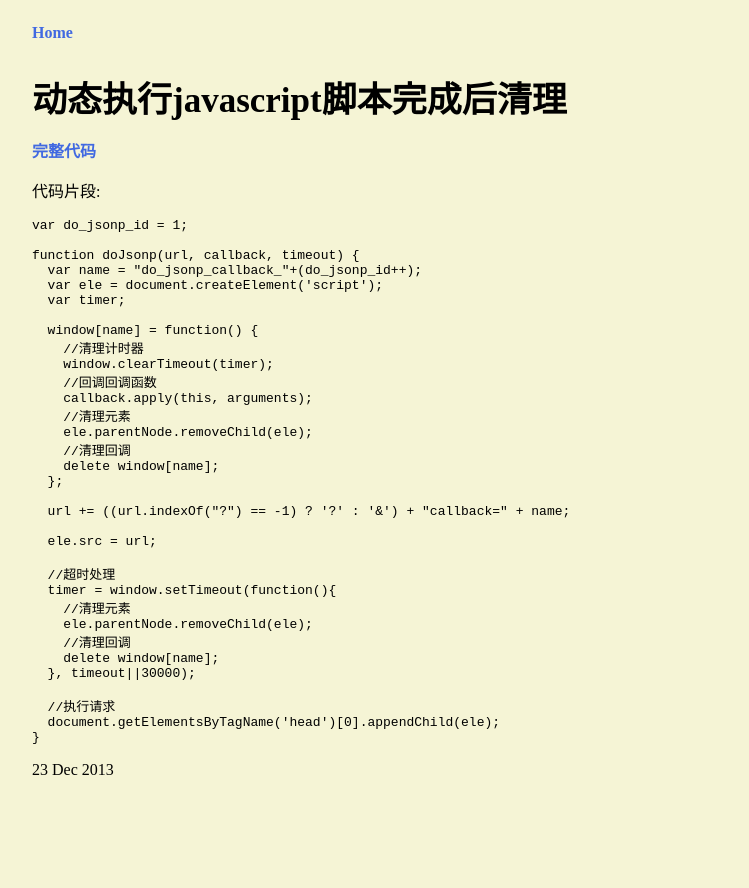
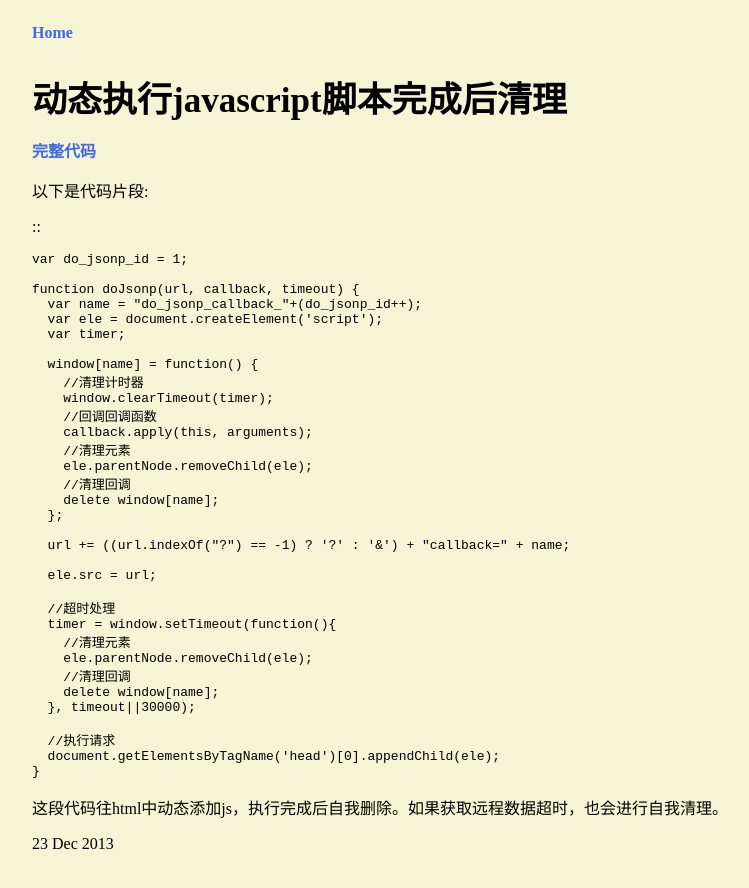
Before and after one commit to cforth/blog, a Jekyll site: the page built from _posts/2013-12-23-dojsonp.md, in a window 1280 px wide. Shown: the top 888 px of the page, without its empty margins (208-957 px from the left). Built offline with Jekyll 4.4.1, drawn with Linux system fonts in a browser that asks for light colours; some of the changed lines change nothing that is shown.

Commit message:
修改代码显示格式

```diff
--- a/_posts/2013-12-23-dojsonp.md
+++ b/_posts/2013-12-23-dojsonp.md
@@ -6,7 +6,9 @@ title: 动态执行javascript脚本完成后清理
 ----------------
 [**完整代码**](https://github.com/cforth/gdzqtest/blob/gh-pages/js/hqTable.js)
 
-代码片段:
+以下是代码片段:
+
+::
 
     var do_jsonp_id = 1;
 
@@ -42,4 +44,7 @@ title: 动态执行javascript脚本完成后清理
       document.getElementsByTagName('head')[0].appendChild(ele);
     }
 
+这段代码往html中动态添加js，执行完成后自我删除。如果获取远程数据超时，也会进行自我清理。
+
+
 {{ page.date | date_to_string }}
```
